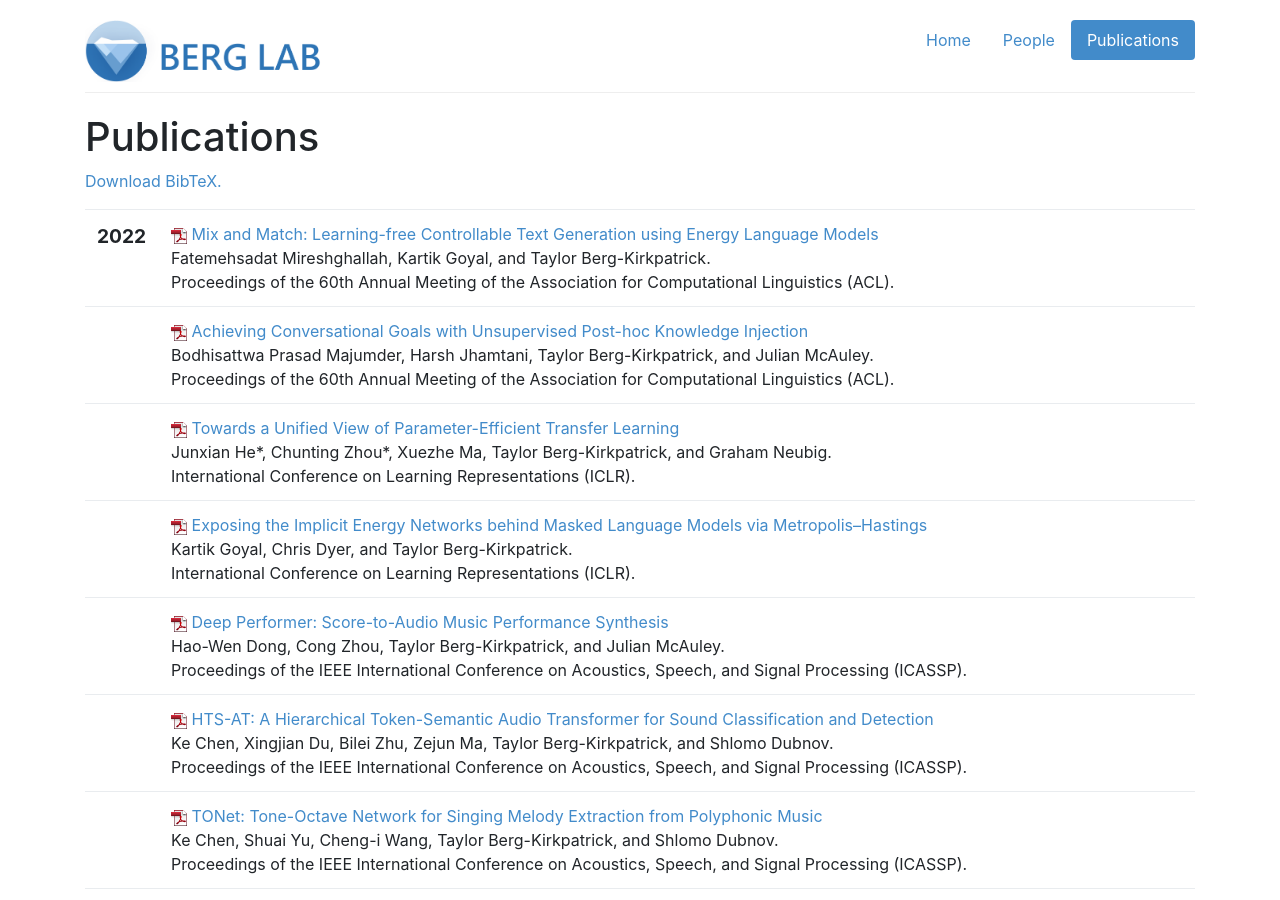
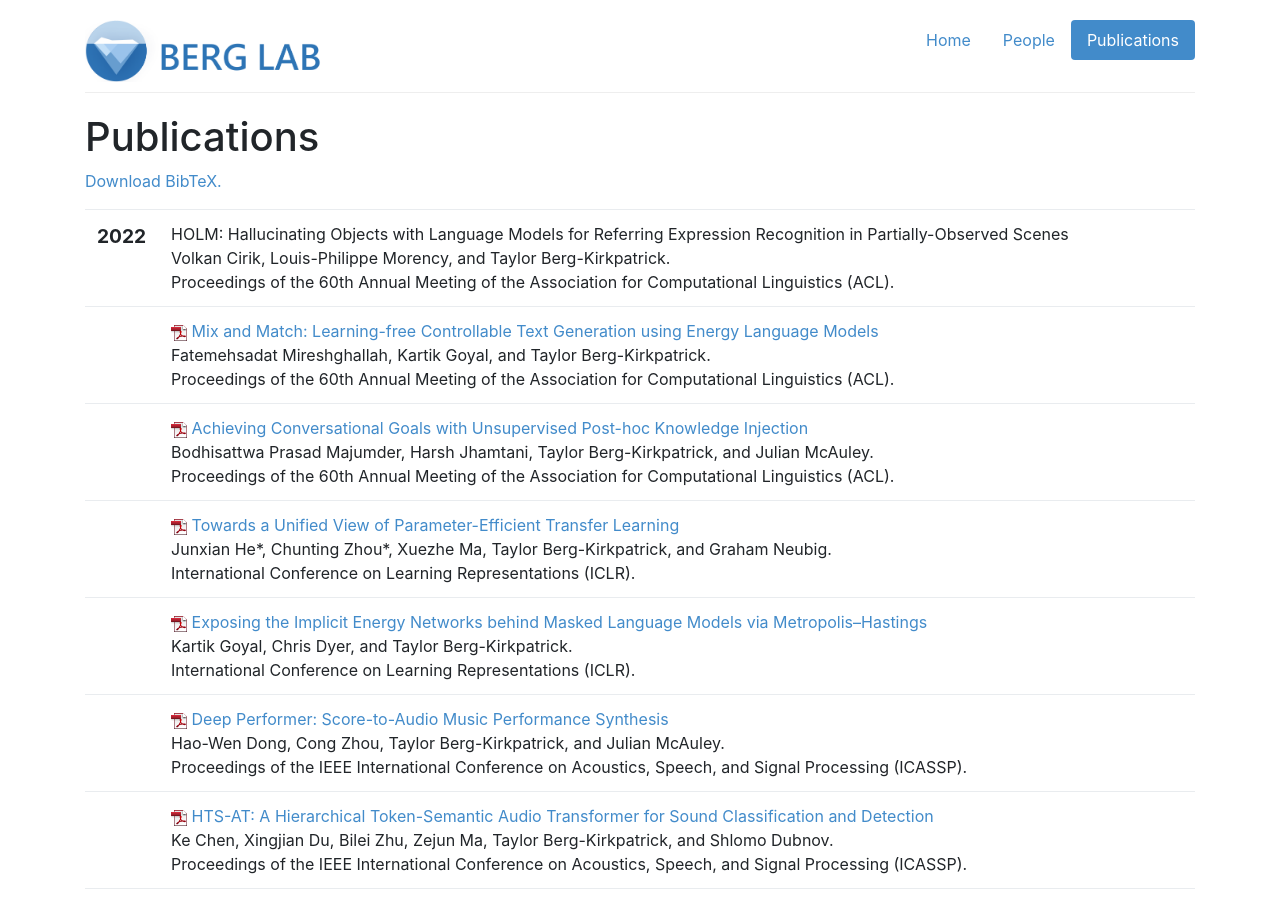
Before and after one commit to icebergnlp/icebergnlp.github.io, a Jekyll site: the page built from publications.html, in a window 1280 px wide and 900 px high. Built offline with Jekyll 4.4.1, drawn with Linux system fonts in a browser that asks for light colours.

Commit message:
Added Volkan's paper

```diff
--- a/_includes/pubs.html
+++ b/_includes/pubs.html
@@ -6,6 +6,26 @@
 			<span class="date">
 
 				<big><strong>2022</strong></big><br />
+
+
+			</span>
+		</td>
+		<td class="publication">
+			<span class="pubtitle">
+				HOLM: Hallucinating Objects with Language Models for Referring Expression Recognition in Partially-Observed Scenes
+			</span><br />
+			<span class="authors">
+				Volkan Cirik, Louis-Philippe Morency, and Taylor Berg-Kirkpatrick.
+			</span><br />
+			<span class="venuetype"></span><span class="venue">Proceedings of the 60th Annual Meeting of the Association for Computational Linguistics (ACL)</span>.
+			<br />
+			<span class="links">
+			</span>
+		</td>
+	</tr>
+	<tr>
+		<td>
+			<span class="date">
 
 
 			</span>
```
Also changed, not shown: bib/berglab-pubs.bib (+8 -0 lines).
